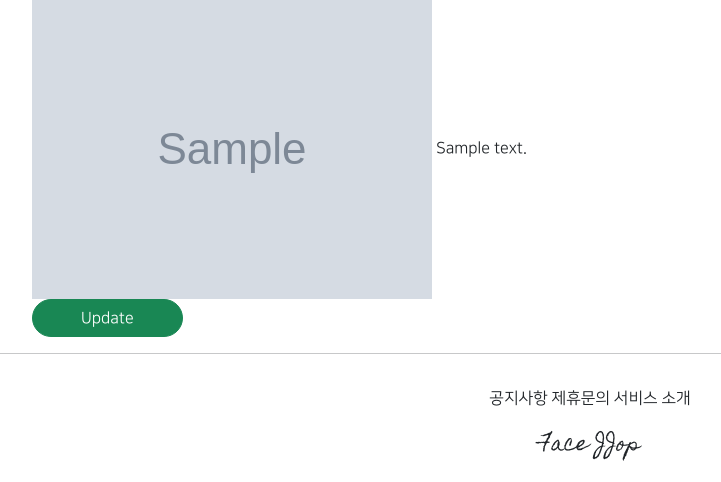
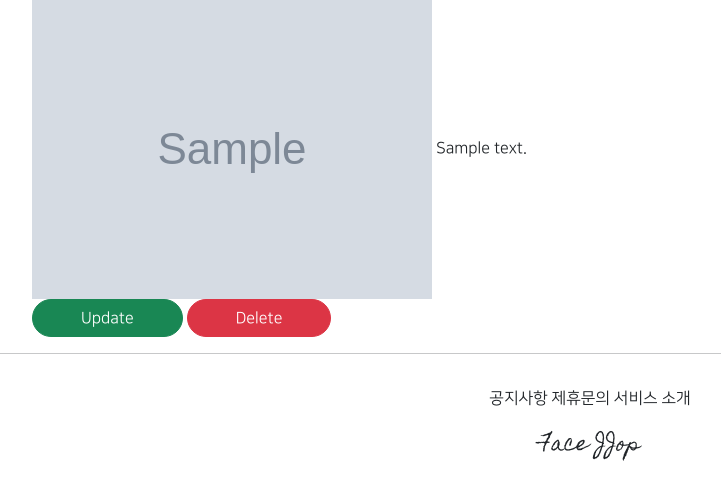
Before and after one commit to TTioTTi/gis_1ban_1, a Django app: page /articles/detail/1 in a window 1280 px wide. Shown: the part 319-801 px from the top of the page, without its empty margins (50-771 px from the left). Run offline with Django 3.2, Linux system fonts and the light colour scheme; tables that the repository leaves empty hold one stand-in row (values such as "Sample post"); grey boxes marked "Sample" are stand-in pictures; parts of the project's set-up code (start-up, migrations or seed data) failed here and were passed over; some libraries are stand-ins or nearby versions.

Commit message:
8/4 1ban class commit__s2

```diff
--- a/articleapp/templates/articleapp/detail.html
+++ b/articleapp/templates/articleapp/detail.html
@@ -18,6 +18,10 @@
            class="btn btn-success rounded-pill px-5">
             Update
         </a>
+        <a href="{% url 'articleapp:delete' pk=target_article.pk %}"
+           class="btn btn-danger rounded-pill px-5">
+            Delete
+        </a>
     </div>
 
 </div>
--- a/articleapp/urls.py
+++ b/articleapp/urls.py
@@ -1,7 +1,7 @@
 from django.urls import path
 from django.views.generic import TemplateView
 
-from articleapp.views import ArticleCreateView, ArticleDetailView, ArticleUpdateView
+from articleapp.views import ArticleCreateView, ArticleDetailView, ArticleUpdateView, ArticleDeleteView
 
 app_name = 'articleapp'
 
@@ -9,5 +9,6 @@ urlpatterns = [
     path('list/', TemplateView.as_view(template_name='articleapp/list.html'), name='list'),
     path('create/', ArticleCreateView.as_view(), name='create'),
     path('detail/<int:pk>', ArticleDetailView.as_view(), name='detail'),
-    path('update/<int:pk>', ArticleUpdateView.as_view(), name='update')
+    path('update/<int:pk>', ArticleUpdateView.as_view(), name='update'),
+    path('delete/<int:pk>', ArticleDeleteView.as_view(), name='delete')
 ]
--- a/articleapp/views.py
+++ b/articleapp/views.py
@@ -2,7 +2,7 @@ from django.shortcuts import render
 
 # Create your views here.
 from django.urls import reverse_lazy, reverse
-from django.views.generic import CreateView, DetailView, UpdateView
+from django.views.generic import CreateView, DetailView, UpdateView, DeleteView
 
 from articleapp.forms import ArticleCreationForm
 from articleapp.models import Article
@@ -33,3 +33,10 @@ class ArticleUpdateView(UpdateView):
 
     def get_success_url(self):
         return reverse('articleapp:detail', kwargs={'pk': self.object.pk})
+
+
+class ArticleDeleteView(DeleteView):
+    model = Article
+    context_object_name = 'target_article'
+    success_url = reverse_lazy('articleapp:list')
+    template_name = 'articleapp/delete.html'
```
Also changed, not shown: articleapp/templates/articleapp/delete.html (added, +20 -0 lines).
